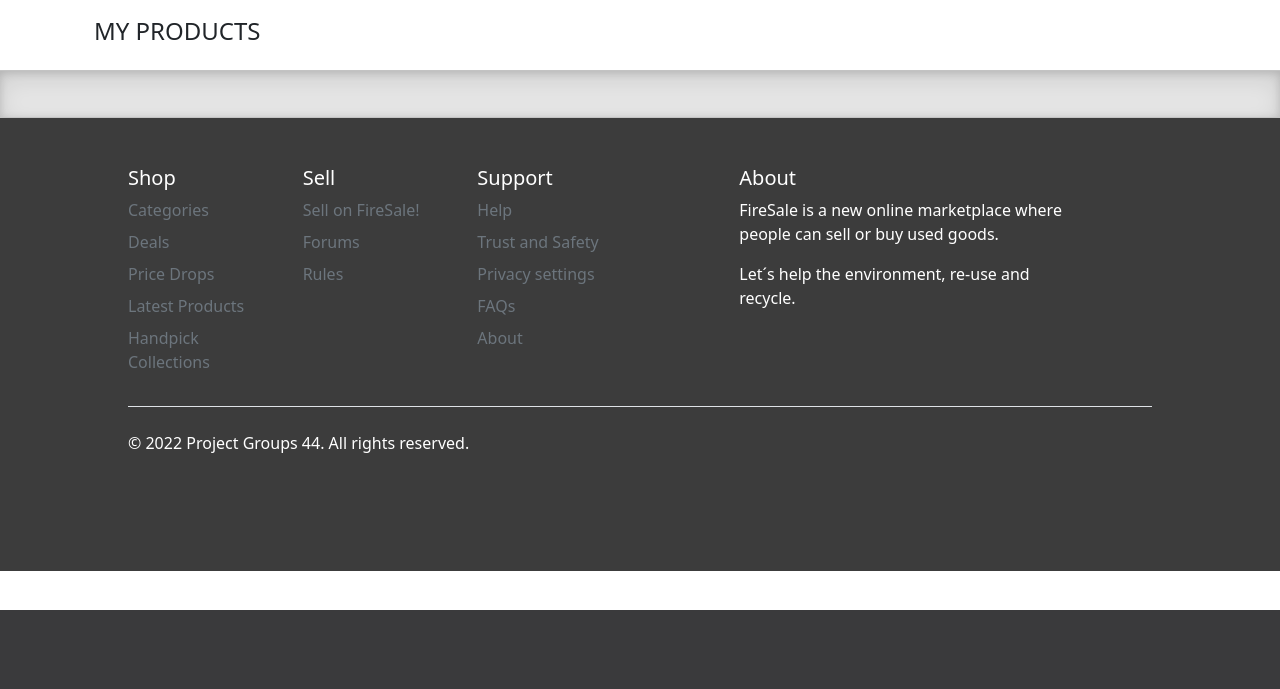
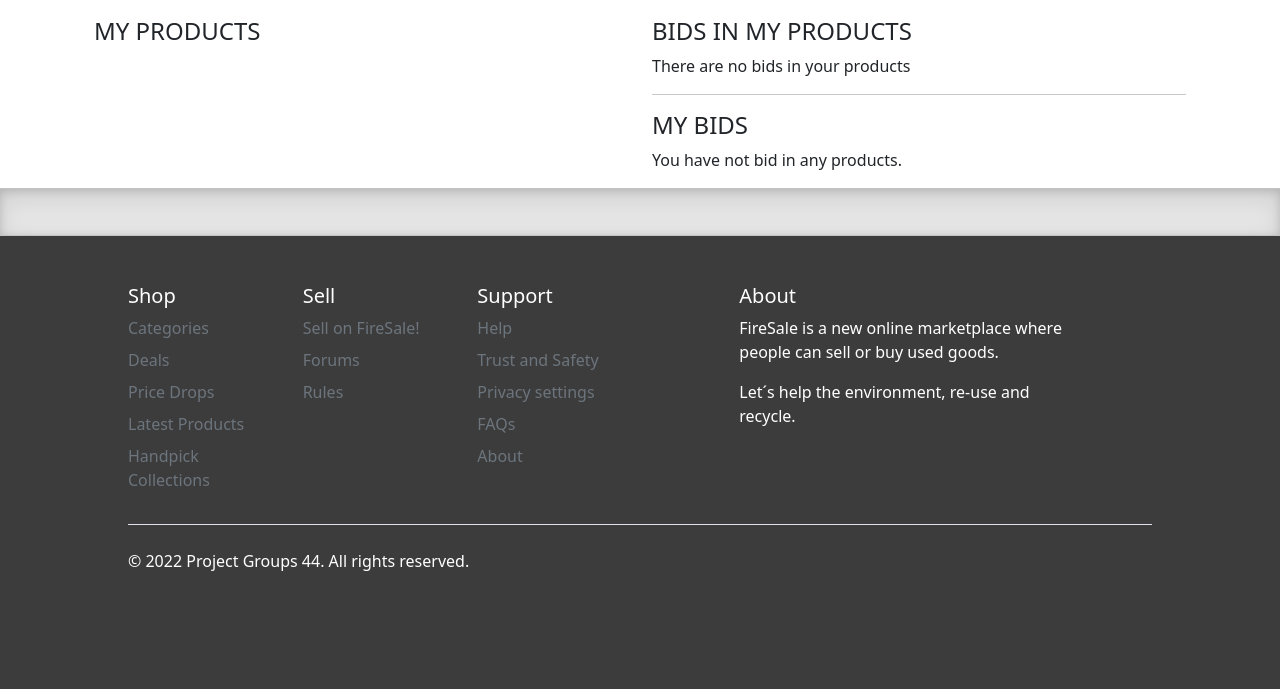
Before and after one commit to tjorvio/django-tango, a Django app: template templates/user/profile.html in a window 1280 px wide. Shown: the part 190-879 px from the top of the page. Before the commit the page ends 800 px from the top, so only its background shows below. Run offline with Django 4.2, Linux system fonts and the light colour scheme; the template is opened without the code that fills it, so the values that code supplies are empty; some libraries are stand-ins or nearby versions.

Commit message:
Profile page minor fixes

```diff
--- a/templates/product/profile_product.html
+++ b/templates/product/profile_product.html
@@ -2,7 +2,11 @@
     <img class="profile-product-img" src="{{ product.picture_set.first.picturedata.url }}" alt="Product picture">
     <a href="/products/{{ product.id }}">
         <h4>{{ product.name }}</h4>
-        <p><strong>€ {{ product.price }}</strong></p>
+        {% if product.SoldOrNot == 0 %}
+            <p><strong>€ {{ product.price }}</strong></p>
+        {% else %}
+            <p><strong>Product Sold</strong></p>
+        {% endif %}
     </a>
    <!-- <form class="form from-horizontal" action="{% url 'edit_product' product.id  %}" method="get">
         {% csrf_token %}
--- a/templates/user/profile.html
+++ b/templates/user/profile.html
@@ -27,17 +27,22 @@
                 {% endfor %}
             </div>
             <div class="col">
+                <h4>BIDS IN MY PRODUCTS</h4>
                 {% if open_bids %}
-                    <h4>BIDS</h4>
                     {% for bid in open_bids %}
                         {% include 'user/open_bid.html' with bid=bid %}
                     {% endfor %}
+                {% else %}
+                    <span>There are no bids in your products</span>
+                <hr/>
                 {% endif %}
+                <h4>MY BIDS</h4>
                 {% if my_bids %}
-                    <h4>MY BIDS</h4>
                     {% for bid in my_bids %}
                         {% include 'user/my_bid.html' with bid=bid %}
                     {% endfor %}
+                {% else %}
+                    <span>You have not bid in any products.</span>
                 {% endif %}
             </div>
         </div>
```
Also changed, not shown: static/upload_images/284a4e86-0f38-47a5-985b-ee46f7a74ad0.jpg (added), static/upload_images/2a65ffa7-2358-4aee-83dc-8c00d4987957.JPG (added), static/upload_images/2f418bbc-4d02-4186-ab61-2b01f113164a.jpg (added), static/upload_images/75c6fa4e-e6fc-46e1-b420-42fb9a3930c2.jpg (added), static/upload_images/9ae5d6b3-4c83-4c1e-b1ee-489efb7eba64.JPG (added).
